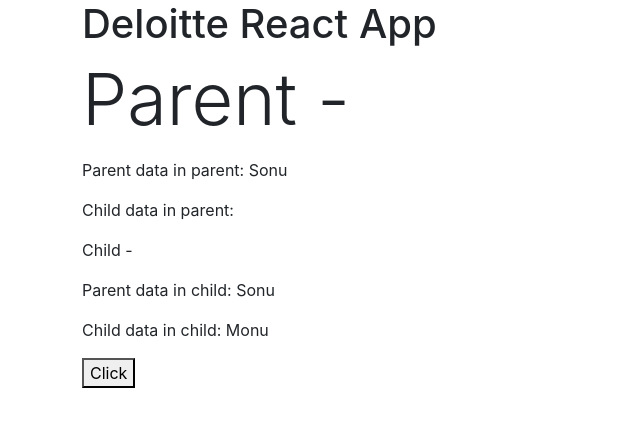
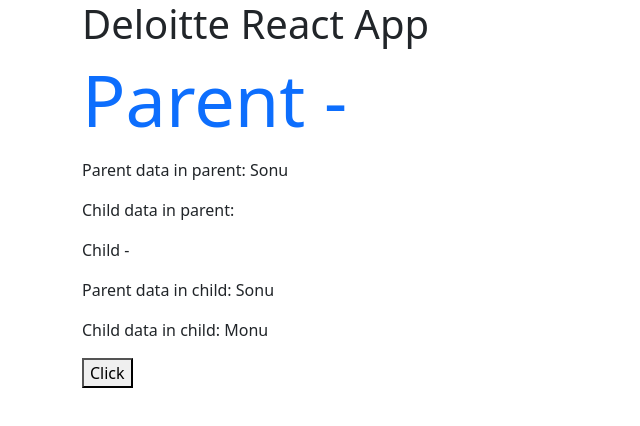
Before and after one commit to vamandeshmukh/deloitte-mar6-app, a React (Create React App) app: page / in a window 1280 px wide. Shown: the top 426 px of the page, without its empty margins (0-640 px from the left). Built offline with nearby package versions, Linux system fonts and the light colour scheme.

Commit message:
react-js

```diff
--- a/package.json
+++ b/package.json
@@ -10,7 +10,8 @@
     "react-dom": "^18.2.0",
     "react-scripts": "5.0.1",
     "web-vitals": "^2.1.4",
-    "axios": "^1.3.4"
+    "axios": "^1.3.4",
+    "bootstrap": "^5.2.3"
   },
   "scripts": {
     "start": "react-scripts start",
--- a/public/index.html
+++ b/public/index.html
@@ -2,9 +2,6 @@
 <html lang="en">
 
 <head>
-  <script src="https://cdn.jsdelivr.net/npm/@popperjs/core@2.11.6/dist/umd/popper.min.js"></script>
-  <script src="https://cdn.jsdelivr.net/npm/bootstrap@5.3.0-alpha2/dist/js/bootstrap.min.js"></script>
-  <link rel="stylesheet" href="	https://cdn.jsdelivr.net/npm/bootstrap@5.3.0-alpha2/dist/css/bootstrap.min.css">
 </head>
 
 <body>
--- a/src/App.js
+++ b/src/App.js
@@ -9,6 +9,7 @@
 import BlogPosts from "./components/BlogPosts";
 import Login from "./components/Login";
 import Parent from "./components/Parent";
+import 'bootstrap/dist/css/bootstrap.min.css';
 
 const App = () => {
 
--- a/src/components/Parent.js
+++ b/src/components/Parent.js
@@ -13,7 +13,7 @@
 
     return (
         <div>
-            <p className="display-2" >Parent -</p>
+            <p className="display-2 text-primary" >Parent -</p>
             <p>Parent data in parent: {parentDataInParent}</p>
             <p>Child data in parent: {childDataInParent}</p>
             <Child passData={parentDataInParent} passFun={getDataFromChild} />
```
Also changed, not shown: 1 other file (tests, documents, lock files or other folders).
